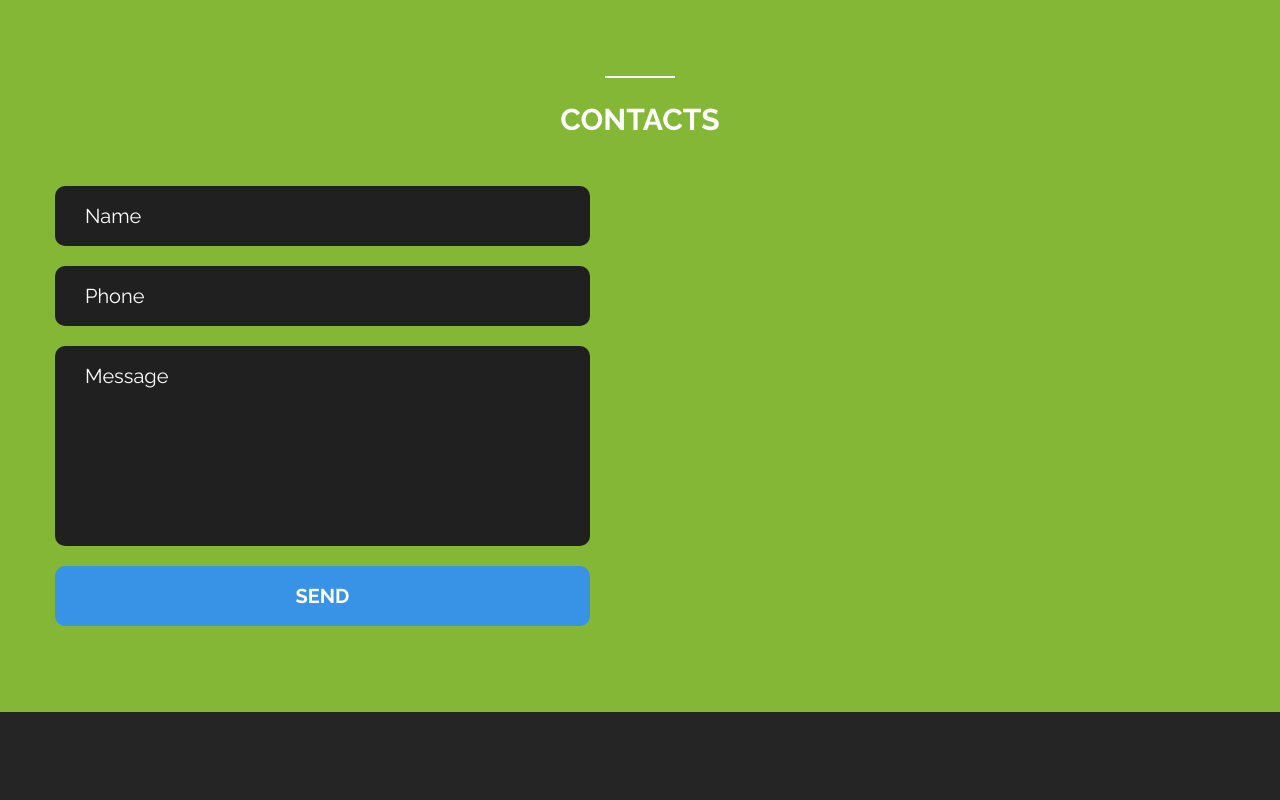
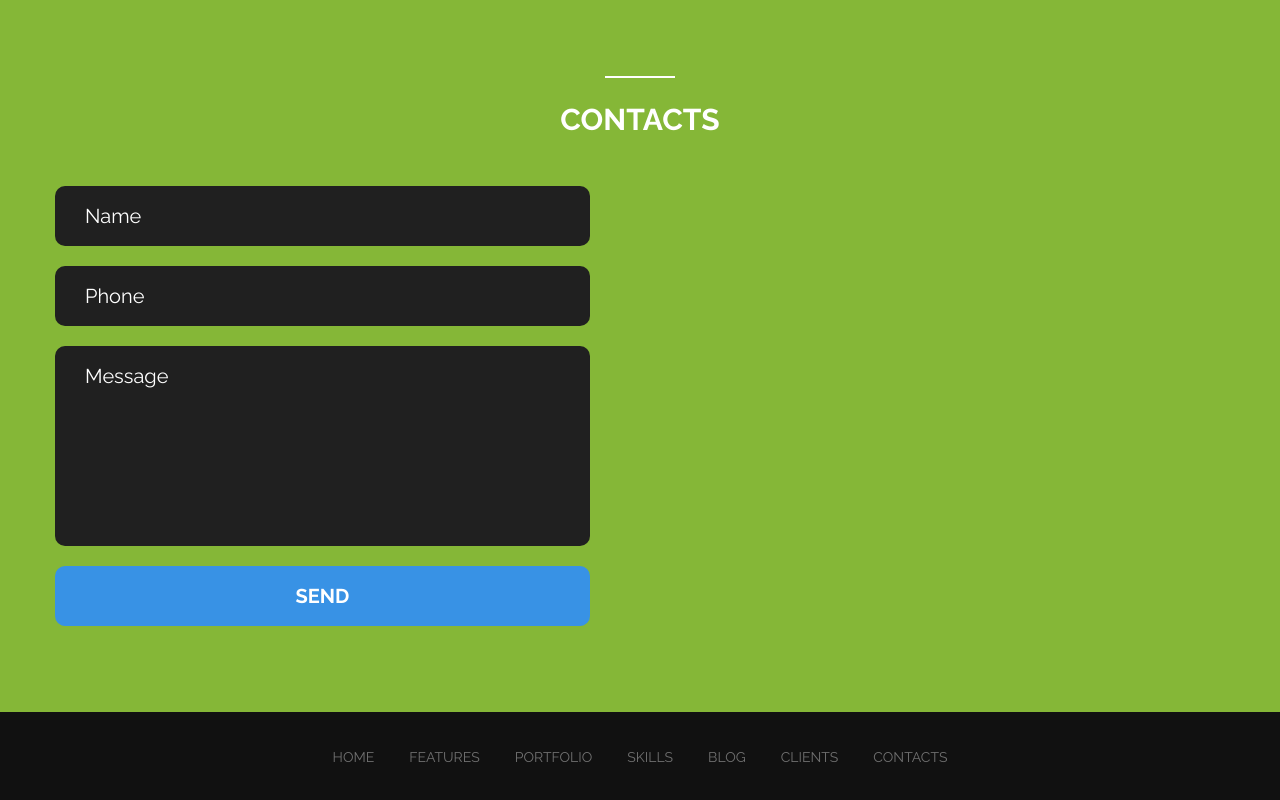
Before and after one commit to Belchenkov/grid-exe, a website: page index.html in a window 1280 px wide. Shown: the part 4710-5510 px from the top of the page. Before the commit the page ends 5422 px from the top, so only its background shows below. Drawn offline with nearby package versions, Linux system fonts and the light colour scheme; files that its build step writes are made by us from their sources; no server answers; files whose address does not match are found by name.

Commit message:
Finish Footer

```diff
--- a/index.html
+++ b/index.html
@@ -436,6 +436,34 @@
       </div>
     </section>
     <!-- end of section contacts  -->
+
+    <!-- footer  -->
+    <footer class="footer">
+      <ul class="menu wrap footer__menu">
+        <li class="menu__element">
+          <a class="menu__link" href="#">Home</a>
+        </li>
+        <li class="menu__element">
+          <a class="menu__link" href="#">Features</a>
+        </li>
+        <li class="menu__element">
+          <a class="menu__link" href="#">Portfolio</a>
+        </li>
+        <li class="menu__element">
+          <a class="menu__link" href="#">Skills</a>
+        </li>
+        <li class="menu__element">
+          <a class="menu__link" href="#">Blog</a>
+        </li>
+        <li class="menu__element">
+          <a class="menu__link" href="#">Clients</a>
+        </li>
+        <li class="menu__element">
+          <a class="menu__link" href="#">Contacts</a>
+        </li>
+      </ul>
+    </footer>
+    <!-- end of footer -->
   </div>
 </body>
 </html>
--- /dev/null
+++ b/sass/blocks/footer.scss
@@ -0,0 +1,11 @@
+$bgFooter: #111111;
+
+.footer {
+  background-color: $bgFooter;
+
+  &__menu {
+    justify-content: center;
+    padding-top: 30px;
+    padding-bottom: 30px;
+  }
+}
--- a/sass/style.scss
+++ b/sass/style.scss
@@ -23,3 +23,4 @@
 @import "blocks/carousel/owl.theme.default";
 @import "blocks/contacts";
 @import "blocks/form";
+@import "blocks/footer";
```
Also changed, not shown: build/css/style.min.css, build/index.html.
